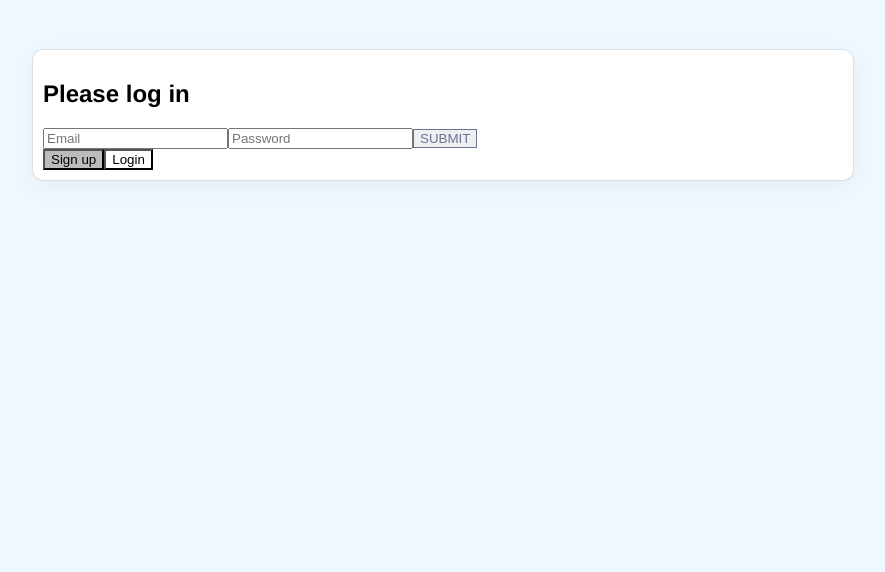
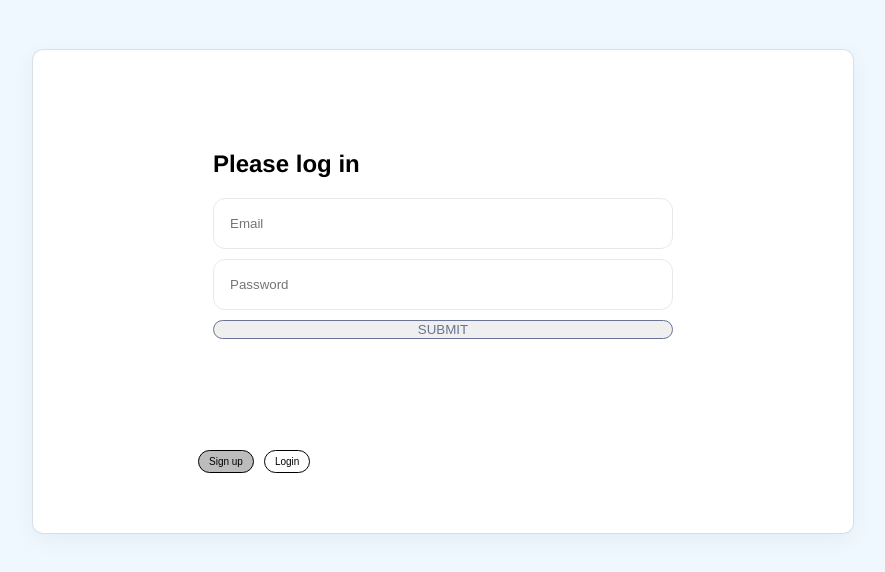
Before and after one commit to shellCommand/talk_alot, a React (Create React App) app: page / in a window 1280 px wide. Shown: the top 572 px of the page, without its empty margins (197-1082 px from the left). Built offline with nearby package versions, Linux system fonts and the light colour scheme.

Commit message:
style auth modal

```diff
--- a/src/App.js
+++ b/src/App.js
@@ -20,10 +20,10 @@
     }
   }
 
-  // useEffect(() => {
-  //   if (AuthToken) {
-  //     getData()
-  //   }},[])
+  useEffect(() => {
+    if (authToken) {
+      getData()
+    }},[])
 
   console.log(messages)
 
--- a/src/components/Auth.js
+++ b/src/components/Auth.js
@@ -1,25 +1,23 @@
 import { useState } from 'react'
 
 const Auth = () => {
-  const [isLogIn, setIsLogin] = useState(true)
+  const [isLogIn, setIsLogIn] = useState(true)
   const [error, setError] = useState(null)
-  // const isLogIn = true
 
   const viewLogin = (status) => {
     setError(null)
-    setIsLogin(status)
+    setIsLogIn(status)
   }
-
 
   return (
     <div className='auth-container'>
       <div className='auth-container-box'>
         <form>
           <h2>{isLogIn ? 'Please log in' : 'Please sign up'}</h2>
-          <input type='email' placeholder='Email'/>
-          <input type='password' placeholder='Password'/>
-          {!isLogIn && <input type='password' placeholder='Confirm password'/>}
-          <input type='submit' className='create'/>
+          <input type='email' className='auth-input' placeholder='Email'/>
+          <input type='password' className='auth-input' placeholder='Password'/>
+          {!isLogIn && <input type='password' className='auth-input' placeholder='Confirm password'/>}
+          <input type='submit' className=' auth-submit create'/>
           {error && <p>{error}</p>}
         </form>
         <div className='auth-options'>
--- a/src/index.css
+++ b/src/index.css
@@ -30,9 +30,6 @@
   background-color: transparent;
   font-size: 10px;
   border: 1.5px solid;
-}
-
-.button-container button {
   cursor: pointer;
 }
 
@@ -199,3 +196,45 @@
 .modal label {
   font-size: 13px;
 }
+/* Auth modal */
+.auth-container {
+  display: flex;
+  justify-content: center;
+  margin: 50px;
+}
+
+.auth-container-box {
+  width: 500px;
+  border-radius: 10px;
+  overflow: hidden;
+  box-shadow: rgba(0,0,0,0.05) 0 6px 24px. rgba(0,0,0,0.08) 0 0 0 1px;
+}
+
+.auth-container-box form {
+  display: flex;
+  flex-direction: column;
+  height: 300px;
+  padding: 20px;
+}
+
+.auth-input {
+  margin-bottom: 10px;
+  padding: 12px 16px;
+  border-radius: 12px;
+  border: 1.5px solid rgb(230, 232, 236);
+  height: 25px;
+}
+
+button {
+  margin: 0 5px;
+  padding: 5px 10px;
+  border-radius: 12px;
+  background-color: transparent;
+  font-size: 10px;
+  border: 1.5px solid;
+  cursor: pointer;
+}
+
+.auth-submit {
+  border-radius: 10px;
+}
```
